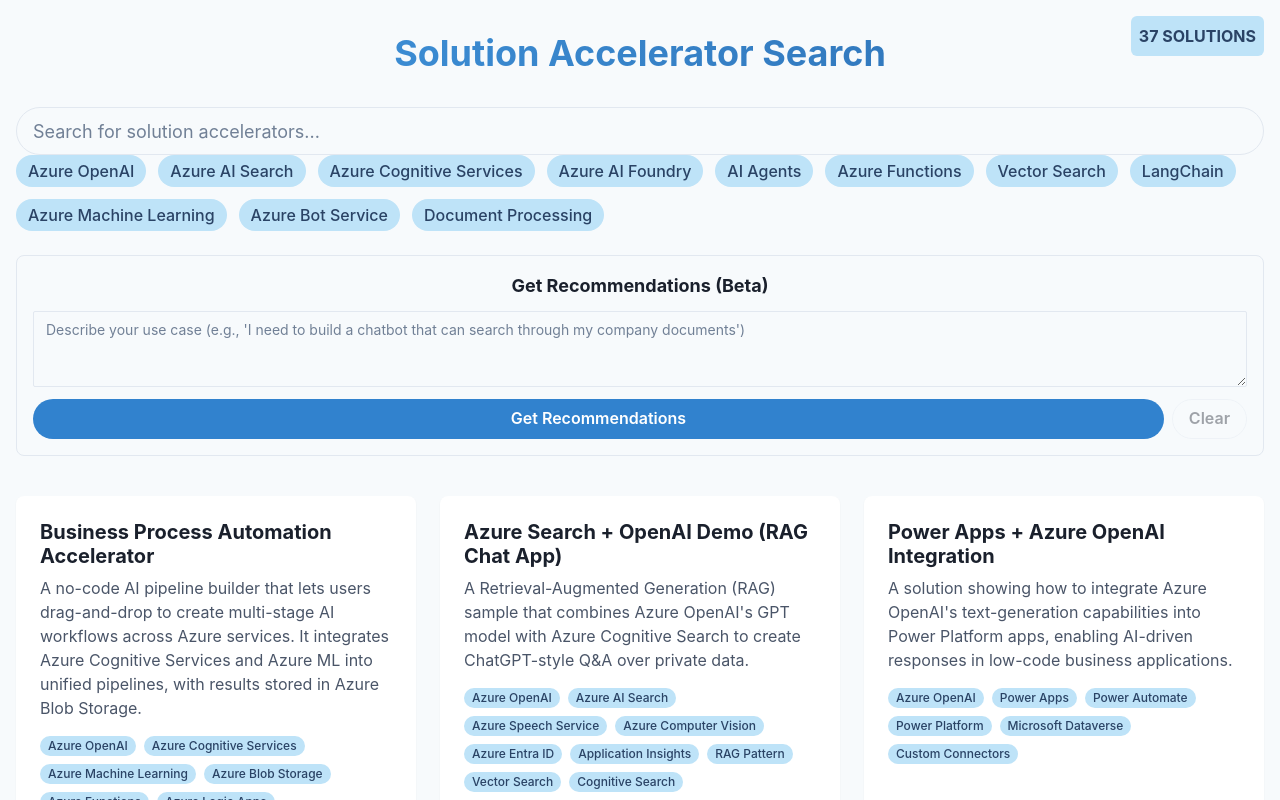
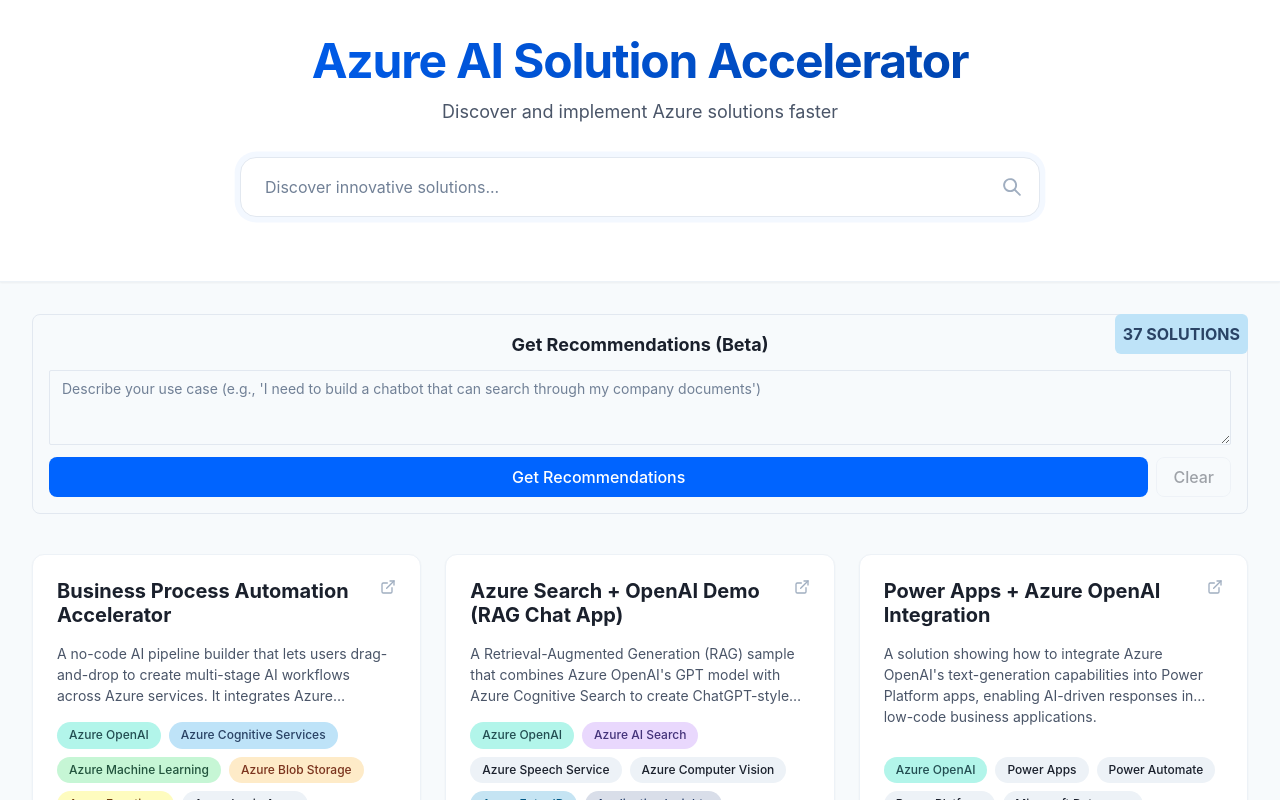
Before and after one commit to FlorKi610/accelerator-finder, a React (Create React App) app: page / in a window 1280 px wide. Shown: the top 800 px of the page. Built offline with nearby package versions, Linux system fonts and the light colour scheme.

Commit message:
Update code with latest changes

```diff
--- a/src/App.tsx
+++ b/src/App.tsx
@@ -1,15 +1,32 @@
-import React, { useState } from 'react';
-import { ChakraProvider, Container, Box, Heading, useColorModeValue } from '@chakra-ui/react';
+import React, { useState, useEffect } from 'react';
+import { Container, Box, Heading, useColorModeValue, Text, IconButton } from '@chakra-ui/react';
+import { ArrowUpIcon } from '@chakra-ui/icons';
+import { motion, AnimatePresence } from 'framer-motion';
 import { SearchBar } from './components/SearchBar';
 import { FilterSection } from './components/FilterSection';
 import { AcceleratorList } from './components/AcceleratorList';
 import { Footer } from './components/Footer';
-import { theme } from './theme';
+
+const MotionIconButton = motion(IconButton);
 
 function App() {
   const [searchQuery, setSearchQuery] = useState('');
   const [selectedTags, setSelectedTags] = useState<string[]>([]);
   const bgColor = useColorModeValue('gray.50', 'gray.900');
+  const [showScrollButton, setShowScrollButton] = useState(false);
+
+  useEffect(() => {
+    const handleScroll = () => {
+      setShowScrollButton(window.scrollY > 400);
+    };
+
+    window.addEventListener('scroll', handleScroll);
+    return () => window.removeEventListener('scroll', handleScroll);
+  }, []);
+
+  const scrollToTop = () => {
+    window.scrollTo({ top: 0, behavior: 'smooth' });
+  };
 
   const handleTagToggle = (tag: string) => {
     setSelectedTags(prevTags =>
@@ -20,27 +37,65 @@
   };
 
   return (
-    <ChakraProvider theme={theme}>
-      <Box bg={bgColor} minH="100vh" py={8}>
-        <Container maxW="container.xl">
+    <Box bg={bgColor} minH="100vh">
+      <Box
+        bg="white"
+        borderBottomWidth="1px"
+        borderColor="gray.100"
+        boxShadow="sm"
+        mb={8}
+      >
+        <Container maxW="container.xl" py={8}>
           <Heading
             as="h1"
+            textAlign="center"
+            fontSize={{ base: "3xl", md: "4xl", lg: "5xl" }}
+            fontWeight="bold"
+            letterSpacing="tight"
+            mb={2}
+            bgGradient="linear(to-r, brand.500, brand.700)"
+            bgClip="text"
+          >
+            Azure AI Solution Accelerator
+          </Heading>
+          <Text
+            textAlign="center"
+            color="gray.600"
+            fontSize={{ base: "md", md: "lg" }}
             mb={8}
-            textAlign="center"
-            bgGradient="linear(to-r, blue.400, blue.600)"
-            bgClip="text"
-            fontSize={{ base: "2xl", md: "3xl", lg: "4xl" }}
-            fontWeight="bold"
           >
-            Solution Accelerator Search
-          </Heading>
+            Discover and implement Azure solutions faster
+          </Text>
           <SearchBar searchQuery={searchQuery} setSearchQuery={setSearchQuery} />
-          <FilterSection selectedTags={selectedTags} onTagToggle={handleTagToggle} />
-          <AcceleratorList searchQuery={searchQuery} selectedTags={selectedTags} />
-          <Footer />
         </Container>
       </Box>
-    </ChakraProvider>
+
+      <Container maxW="container.xl" px={{ base: 4, md: 8 }}>
+        <AcceleratorList searchQuery={searchQuery} selectedTags={selectedTags} />
+        <FilterSection selectedTags={selectedTags} onTagToggle={handleTagToggle} />
+        <Footer />
+      </Container>
+      <AnimatePresence>
+        {showScrollButton && (
+          <MotionIconButton
+            aria-label="Scroll to top"
+            icon={<ArrowUpIcon />}
+            size="lg"
+            colorScheme="brand"
+            position="fixed"
+            bottom="4"
+            right="4"
+            borderRadius="full"
+            onClick={scrollToTop}
+            initial={{ opacity: 0, y: 20 }}
+            animate={{ opacity: 1, y: 0 }}
+            exit={{ opacity: 0, y: 20 }}
+            whileHover={{ scale: 1.1 }}
+            whileTap={{ scale: 0.9 }}
+          />
+        )}
+      </AnimatePresence>
+    </Box>
   );
 }
 
--- a/src/components/AcceleratorCard.tsx
+++ b/src/components/AcceleratorCard.tsx
@@ -1,40 +1,132 @@
 import React from 'react';
-import { Box, Heading, Text, HStack, Tag, Link } from '@chakra-ui/react';
+import { Box, Heading, Text, HStack, Tag, Link, VStack, Icon, useColorModeValue } from '@chakra-ui/react';
+import { ExternalLinkIcon } from '@chakra-ui/icons';
+import { motion } from 'framer-motion';
 
-interface AcceleratorCardProps {
-  accelerator: {
+const MotionBox = motion(Box);
+
+// Azure service color mapping
+const getTagColor = (tag: string): string => {
+  const tagColorMap: { [key: string]: string } = {
+    'Azure OpenAI': 'teal',
+    'Azure AI Search': 'purple',
+    'Azure Cognitive Services': 'blue',
+    'Azure AI Foundry': 'cyan',
+    'Azure Functions': 'yellow',
+    'Azure Machine Learning': 'green',
+    'Azure Bot Service': 'pink',
+    'Azure SQL Database': 'linkedin',
+    'Azure Blob Storage': 'orange',
+    'Azure Cache for Redis': 'red',
+    'Azure Cosmos DB': 'messenger',
+    'Azure Entra ID': 'telegram',
+    'Application Insights': 'facebook',
+    'Key Vault': 'whatsapp',
+    'Vector Search': 'purple',
+    'AI Agents': 'cyan',
+    'RAG Pattern': 'teal',
+    'Document Processing': 'orange',
+    'LangChain': 'green'
+  };
+  // Make tag matching case-insensitive
+  const normalizedTag = Object.keys(tagColorMap).find(
+    key => key.toLowerCase() === tag.toLowerCase()
+  );
+  return normalizedTag ? tagColorMap[normalizedTag] : 'gray';
+};
+
+interface Accelerator {
   title: string;
   description: string;
   tags: string[];
   url: string;
-  };
 }
 
-export const AcceleratorCard = ({ accelerator }: AcceleratorCardProps) => {
+interface AcceleratorCardProps {
+  accelerator: Accelerator;
+}
+
+export const AcceleratorCard: React.FC<AcceleratorCardProps> = ({ accelerator }) => {
+  // Get the color scheme from the first tag
+  const primaryTagColor = accelerator.tags.length > 0 ? getTagColor(accelerator.tags[0]) : 'brand';
+
   return (
-    <Box
+    <MotionBox
+      initial={{ opacity: 0, y: 20 }}
+      animate={{ opacity: 1, y: 0 }}
+      transition={{ duration: 0.4 }}
       bg="white"
       p={6}
-      borderRadius="lg"
+      borderRadius="xl"
       boxShadow="sm"
-      _hover={{ boxShadow: 'md', transform: 'translateY(-2px)' }}
+      _hover={{
+        boxShadow: 'lg',
+        transform: 'translateY(-4px)',
+        borderColor: `${primaryTagColor}.200`,
+        transition: 'all 0.3s ease'
+      }}
+      position="relative"
+      borderWidth="1px"
+      borderColor="gray.100"
+    >
+      <VStack align="stretch" height="100%" spacing={4}>
+        <Link
+          href={accelerator.url}
+          isExternal
+          _hover={{ textDecoration: 'none' }}
+        >
+          <HStack justify="space-between" align="start">
+            <Heading
+              size="md"
+              color="gray.800"
+              _hover={{ color: `${primaryTagColor}.500` }}
+              transition="color 0.2s"
+            >
+              {accelerator.title}
+            </Heading>
+            <Icon
+              as={ExternalLinkIcon}
+              color="gray.400"
+              _groupHover={{ color: `${primaryTagColor}.500` }}
+            />
+          </HStack>
+        </Link>
+
+        <Text
+          color="gray.600"
+          fontSize="sm"
+          noOfLines={3}
+          flex="1"
+        >
+          {accelerator.description}
+        </Text>
+
+        <Box>
+          <HStack spacing={2} flexWrap="wrap" gap={2}>
+            {accelerator.tags.map((tag) => (
+              <Tag
+                key={tag}
+                size="sm"
+                variant="subtle"
+                colorScheme={getTagColor(tag)}
+                borderRadius="full"
+                py={1.5}
+                px={3}
+                fontSize="xs"
+                fontWeight="medium"
+                whiteSpace="nowrap"
+                _hover={{
+                  transform: 'translateY(-1px)',
+                  boxShadow: 'sm'
+                }}
                 transition="all 0.2s"
               >
-      <Link href={accelerator.url} isExternal>
-        <Heading size="md" mb={2}>
-          {accelerator.title}
-        </Heading>
-      </Link>
-      <Text mb={4} color="gray.600">
-        {accelerator.description}
-      </Text>
-      <HStack spacing={2} wrap="wrap">
-        {accelerator.tags.map((tag) => (
-          <Tag key={tag} size="sm" colorScheme="blue" borderRadius="full">
                 {tag}
               </Tag>
             ))}
           </HStack>
         </Box>
+      </VStack>
+    </MotionBox>
   );
 };
--- a/src/components/AcceleratorList.tsx
+++ b/src/components/AcceleratorList.tsx
@@ -286,8 +286,8 @@
   }, [searchQuery, selectedTags]);
 
   return (
-    <VStack spacing={6} width="100%">
-      <Box position="absolute" top="4" right="4">
+    <VStack spacing={6} width="100%" position="relative">
+      <Box position="absolute" top="0" right="0">
         <Badge colorScheme="blue" fontSize="md" p={2} borderRadius="md">
           {filteredAccelerators.length} Solutions
         </Badge>
--- a/src/components/FilterSection.tsx
+++ b/src/components/FilterSection.tsx
@@ -1,12 +1,15 @@
 import React from 'react';
-import { HStack, Tag, TagLabel, TagCloseButton, Wrap, WrapItem } from '@chakra-ui/react';
+import { Box, Wrap, WrapItem, Tag, TagLabel, TagCloseButton, Heading } from '@chakra-ui/react';
+import { motion } from 'framer-motion';
+
+const MotionTag = motion(Tag);
 
 interface FilterSectionProps {
   selectedTags: string[];
   onTagToggle: (tag: string) => void;
 }
 
-export const FilterSection = ({ selectedTags, onTagToggle }: FilterSectionProps) => {
+export const FilterSection: React.FC<FilterSectionProps> = ({ selectedTags, onTagToggle }) => {
   const availableTags = [
     'Azure OpenAI',
     'Azure AI Search',
@@ -22,32 +25,48 @@
   ];
 
   return (
-    <Wrap spacing={3} mb={6}>
+    <Box mb={8}>
+      <Heading size="sm" mb={4} color="gray.700">
+        Filter by Technology
+      </Heading>
+      <Wrap spacing={3}>
         {availableTags.map((tag) => (
           <WrapItem key={tag}>
-          <Tag
+            <MotionTag
               size="lg"
               borderRadius="full"
               variant={selectedTags.includes(tag) ? "solid" : "subtle"}
-            colorScheme="blue"
+              colorScheme="brand"
               cursor="pointer"
               onClick={() => onTagToggle(tag)}
-            _hover={{
-              transform: 'translateY(-2px)',
-              shadow: 'md'
+              whileTap={{ scale: 0.95 }}
+              whileHover={{
+                y: -2,
+                boxShadow: "0 4px 6px rgba(0,0,0,0.1)"
               }}
-            transition="all 0.2s"
+              transition={{ type: "spring", stiffness: 500 }}
+              px={4}
+              py={2}
+              fontWeight="medium"
+              opacity={selectedTags.length > 0 && !selectedTags.includes(tag) ? 0.6 : 1}
             >
               <TagLabel>{tag}</TagLabel>
               {selectedTags.includes(tag) && (
-              <TagCloseButton onClick={(e) => {
+                <TagCloseButton
+                  onClick={(e) => {
                     e.stopPropagation();
                     onTagToggle(tag);
-              }} />
+                  }}
+                  ml={2}
+                  _hover={{
+                    bg: 'rgba(255, 255, 255, 0.2)'
+                  }}
+                />
               )}
-          </Tag>
+            </MotionTag>
           </WrapItem>
         ))}
       </Wrap>
+    </Box>
   );
 };
--- a/src/components/SearchBar.tsx
+++ b/src/components/SearchBar.tsx
@@ -1,34 +1,117 @@
-import React from 'react';
-import { Input, InputGroup, InputRightElement, IconButton } from '@chakra-ui/react';
-import { CloseIcon } from '@chakra-ui/icons';
+import React, { useState, useEffect } from 'react';
+import { Input, InputGroup, InputRightElement, IconButton, Box } from '@chakra-ui/react';
+import { CloseIcon, SearchIcon } from '@chakra-ui/icons';
+import { keyframes } from '@emotion/react';
+
+const pulse = keyframes`
+  0% { box-shadow: 0 0 0 0 rgba(0, 100, 255, 0.1) }
+  70% { box-shadow: 0 0 0 10px rgba(0, 100, 255, 0) }
+  100% { box-shadow: 0 0 0 0 rgba(0, 100, 255, 0) }
+`;
+
+const scaleOut = keyframes`
+  0% { transform: scale(1); }
+  50% { transform: scale(1.05); }
+  100% { transform: scale(1); }
+`;
 
 interface SearchBarProps {
   searchQuery: string;
   setSearchQuery: (query: string) => void;
 }
 
-export const SearchBar = ({ searchQuery, setSearchQuery }: SearchBarProps) => {
+export const SearchBar: React.FC<SearchBarProps> = ({ searchQuery, setSearchQuery }) => {
+  const [placeholderIndex, setPlaceholderIndex] = useState(0);
+  const placeholders = [
+    "Search for solution accelerators...",
+    "Find the perfect tool for your project...",
+    "Discover innovative solutions...",
+    "Explore our accelerator collection..."
+  ];
+
+  useEffect(() => {
+    const interval = setInterval(() => {
+      setPlaceholderIndex((current) => (current + 1) % placeholders.length);
+    }, 3000);
+    return () => clearInterval(interval);
+  }, []);
+
+  const handleClear = () => {
+    const input = document.querySelector('input');
+    if (input) {
+      input.style.animation = `${scaleOut} 0.3s ease`;
+      setTimeout(() => {
+        setSearchQuery('');
+        input.style.animation = 'none';
+      }, 300);
+    }
+  };
+
   return (
-    <InputGroup>
+    <Box
+      w="100%"
+      maxW="800px"
+      mx="auto"
+      mb={8}
+      transform="translateY(0)"
+      transition="all 0.3s cubic-bezier(0.4, 0, 0.2, 1)"
+      _focusWithin={{
+        transform: 'translateY(-4px) scale(1.01)',
+        boxShadow: '0 4px 20px rgba(0, 0, 0, 0.1)'
+      }}
+    >
+      <InputGroup size="lg">
         <Input
-        placeholder="Search for solution accelerators..."
+          placeholder={placeholders[placeholderIndex]}
           value={searchQuery}
           onChange={(e) => setSearchQuery(e.target.value)}
-        size="lg"
-        borderRadius="full"
+          bg="white"
+          borderWidth="1px"
+          borderColor="gray.200"
+          _hover={{
+            borderColor: 'brand.300',
+            transform: 'scale(1.005)',
+            boxShadow: '0 2px 10px rgba(0, 0, 0, 0.05)'
+          }}
+          _focus={{
+            borderColor: 'brand.500',
+            boxShadow: '0 0 0 1px var(--chakra-colors-brand-500)',
+          }}
+          fontSize="md"
+          pl={6}
+          h="60px"
+          borderRadius="2xl"
+          transition="all 0.2s ease"
+          animation={searchQuery === '' ? `${pulse} 2s infinite` : 'none'}
         />
-      {searchQuery && (
-        <InputRightElement h="full">
+        <InputRightElement h="full" pr={2}>
+          {searchQuery ? (
             <IconButton
               aria-label="Clear search"
               icon={<CloseIcon />}
               size="sm"
               variant="ghost"
-            onClick={() => setSearchQuery('')}
+              onClick={handleClear}
+              color="gray.400"
+              _hover={{
+                color: 'gray.600',
+                transform: 'rotate(90deg)',
+              }}
+              transition="all 0.2s ease"
               isRound
             />
+          ) : (
+            <SearchIcon
+              color="gray.400"
+              transition="all 0.2s ease"
+              _hover={{
+                transform: 'scale(1.1)',
+                color: 'brand.500'
+              }}
+            />
+          )}
         </InputRightElement>
-      )}
       </InputGroup>
+    </Box>
   );
 };
--- a/src/index.tsx
+++ b/src/index.tsx
@@ -1,5 +1,7 @@
 import React from 'react';
 import ReactDOM from 'react-dom/client';
+import { ChakraProvider } from '@chakra-ui/react';
+import { theme } from './theme';
 import App from './App';
 
 const root = ReactDOM.createRoot(
@@ -7,6 +9,8 @@
 );
 root.render(
   <React.StrictMode>
-    <App />
+    <ChakraProvider theme={theme}>
+      <App />
+    </ChakraProvider>
   </React.StrictMode>
 );
--- a/src/theme.ts
+++ b/src/theme.ts
@@ -5,24 +5,47 @@
     global: {
       body: {
         bg: 'gray.50',
+        color: 'gray.800',
       },
+    },
+  },
+  colors: {
+    brand: {
+      50: '#E5F0FF',
+      100: '#B8D4FF',
+      200: '#8AB8FF',
+      300: '#5C9CFF',
+      400: '#2E80FF',
+      500: '#0064FF',
+      600: '#0050CC',
+      700: '#003C99',
+      800: '#002866',
+      900: '#001433',
     },
   },
   components: {
     Button: {
       baseStyle: {
-        borderRadius: 'full',
+        borderRadius: 'lg',
+        fontWeight: 'medium',
+        _hover: {
+          transform: 'translateY(-1px)',
+          boxShadow: 'sm',
+        },
+        transition: 'all 0.2s',
       },
       variants: {
         solid: {
-          bg: 'blue.500',
+          bg: 'brand.500',
           color: 'white',
           _hover: {
-            bg: 'blue.600',
-            transform: 'translateY(-2px)',
-            boxShadow: 'lg',
+            bg: 'brand.600',
           },
-          transition: 'all 0.2s',
+        },
+        ghost: {
+          _hover: {
+            bg: 'gray.50',
+          },
         },
       },
     },
@@ -30,20 +53,24 @@
       variants: {
         outline: {
           field: {
+            borderRadius: 'lg',
             _focus: {
-              borderColor: 'blue.500',
-              boxShadow: '0 0 0 1px var(--chakra-colors-blue-500)',
+              borderColor: 'brand.500',
+              boxShadow: '0 0 0 1px var(--chakra-colors-brand-500)',
             },
           },
         },
       },
     },
-    Tag: {
+    Card: {
       baseStyle: {
         container: {
+          borderRadius: 'lg',
+          overflow: 'hidden',
           transition: 'all 0.2s',
           _hover: {
-            transform: 'translateY(-1px)',
+            transform: 'translateY(-2px)',
+            boxShadow: 'md',
           },
         },
       },
```
Also changed, not shown: package.json (+8 -6 lines), src/components/Footer.tsx (+35 -5 lines), 2 other files (tests, documents, lock files or other folders). Lines whose indentation alone changed are shown as unchanged.
